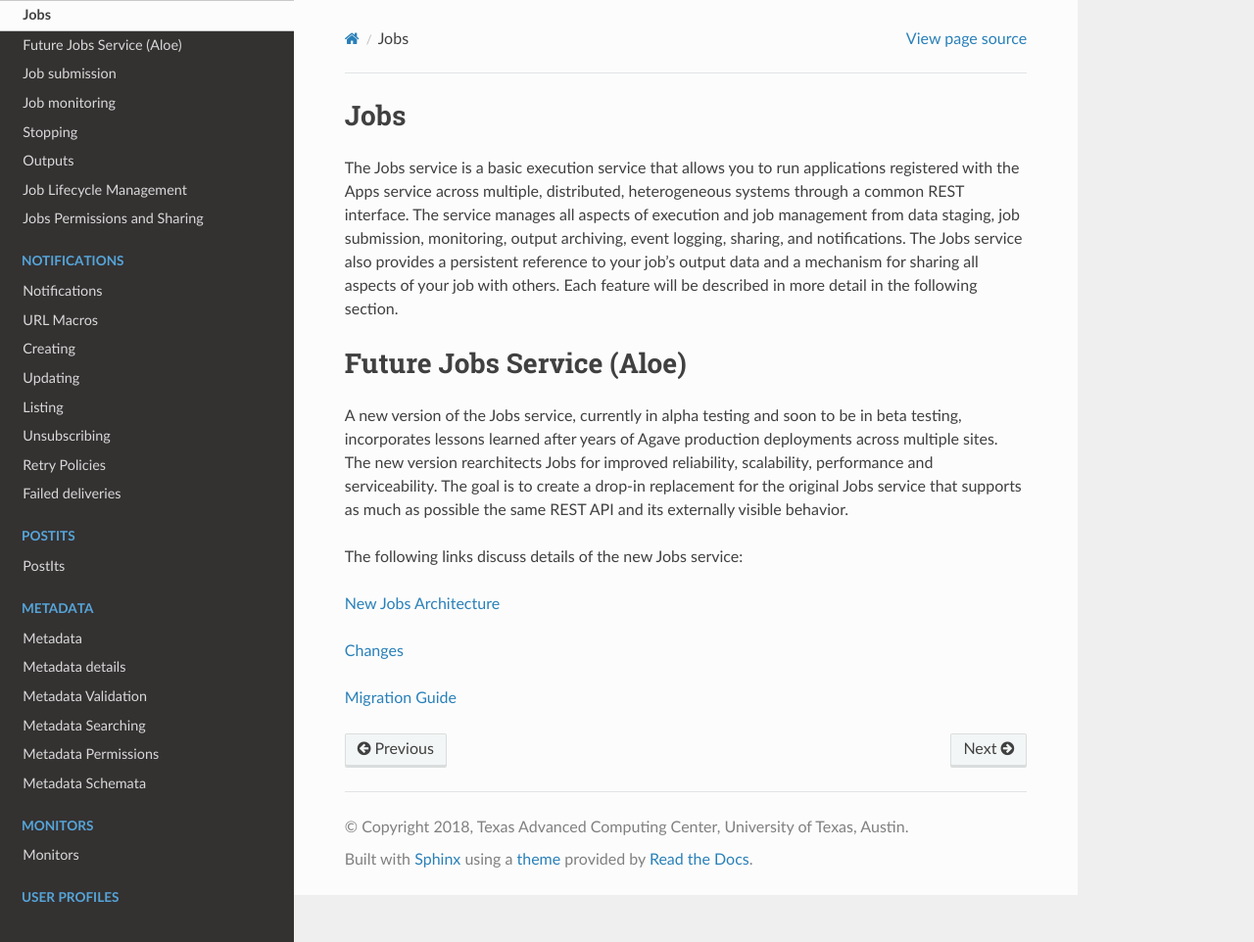
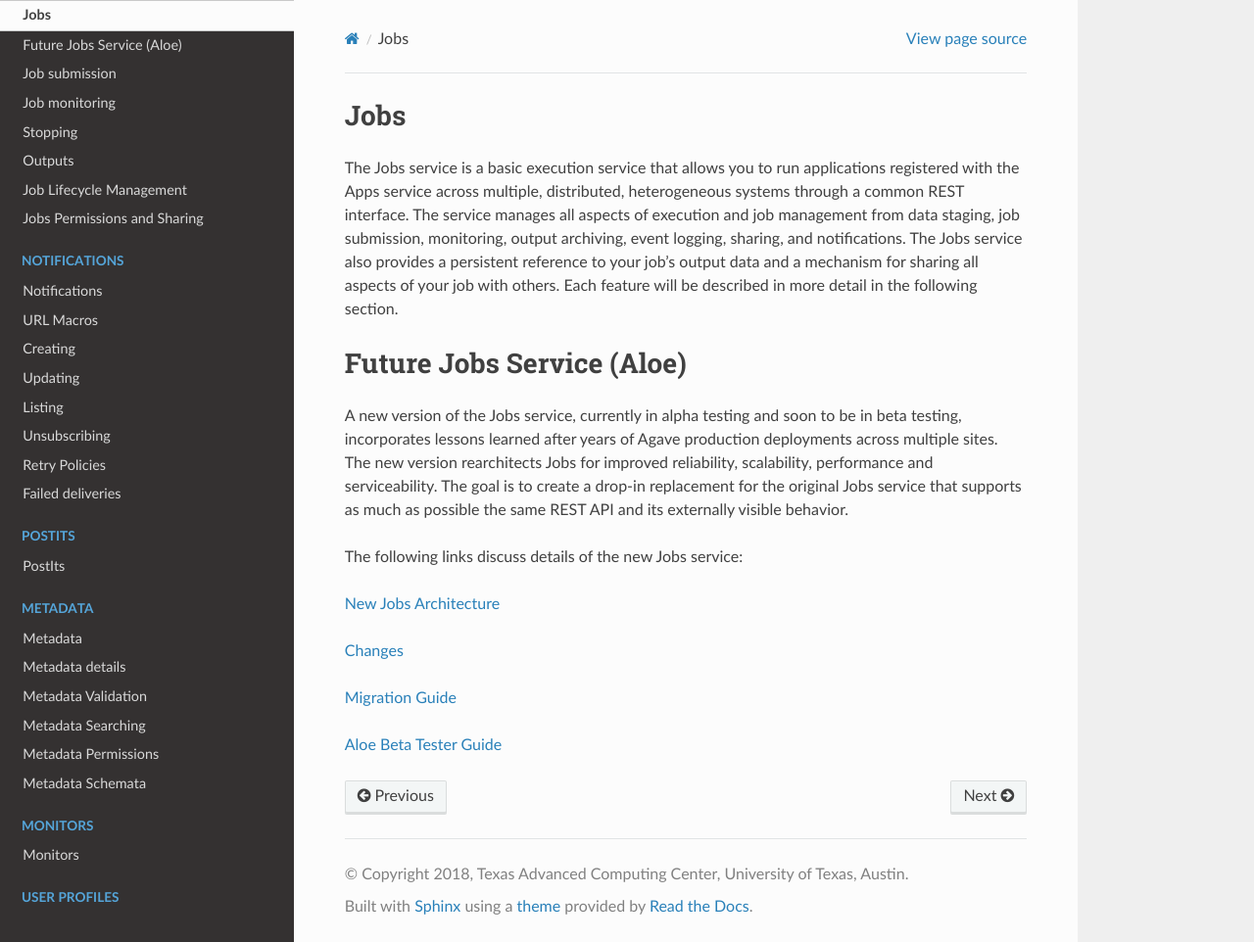
Before and after one commit to TACC-Cloud/agave-docs, a Sphinx documentation site: the page built from docs/agave/guides/jobs/introduction.rst, in a window 1280 px wide and 962 px high. Shown: the whole window at 98% size. Built offline with Sphinx 7.4.7 and the Read the Docs theme 2.0.0, drawn with Linux system fonts in a browser that asks for light colours.

Commit message:
Update introduction.rst
added in link to the aloe beta tester guide

```diff
--- a/docs/agave/guides/jobs/introduction.rst
+++ b/docs/agave/guides/jobs/introduction.rst
@@ -16,3 +16,5 @@ The following links discuss details of the new Jobs service:
 `Changes <aloe-job-changes.html>`_
 
 `Migration Guide <aloe-job-migration.html>`_
+
+`Aloe Beta Tester Guide <aloe-beta-tester-guide.rst>`_
```
